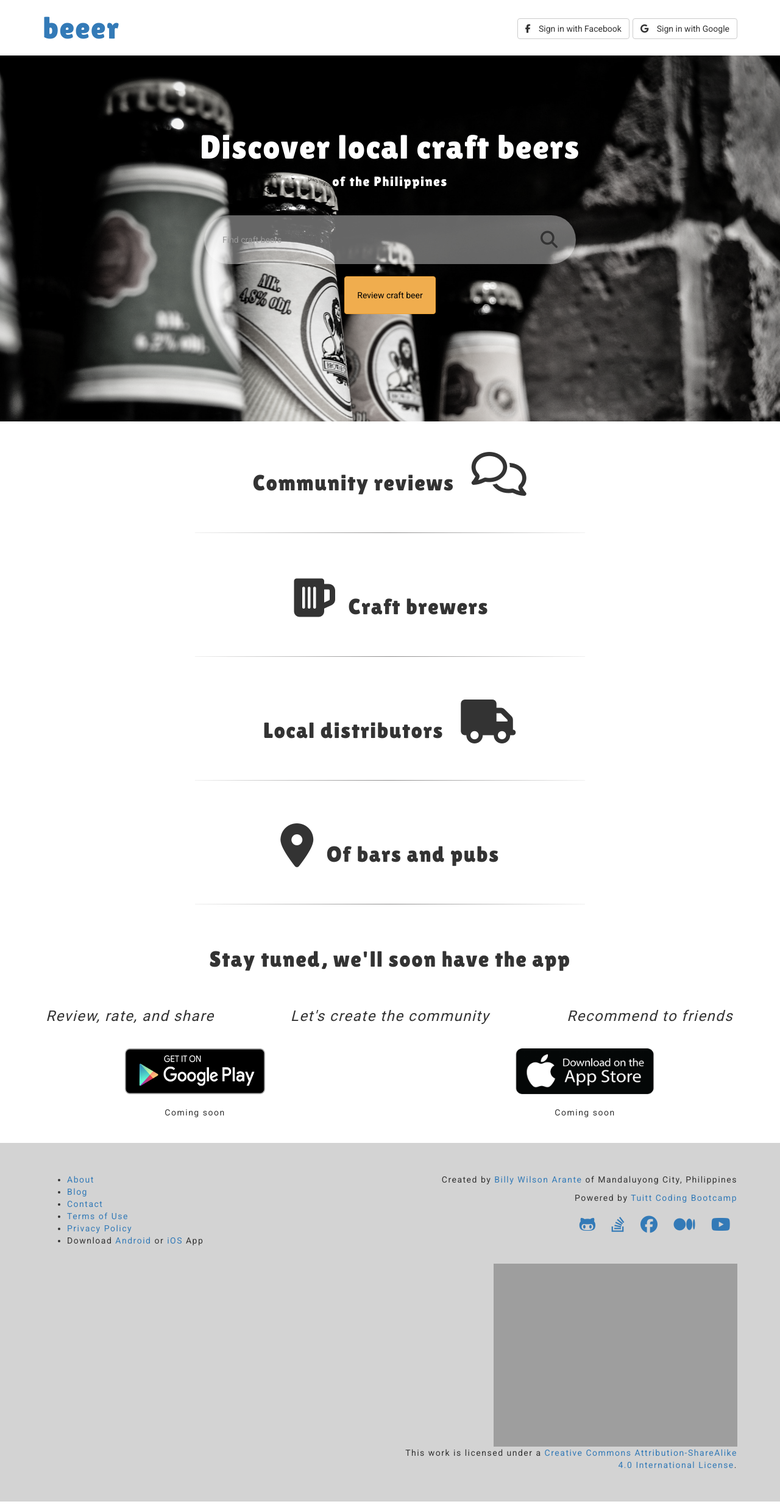
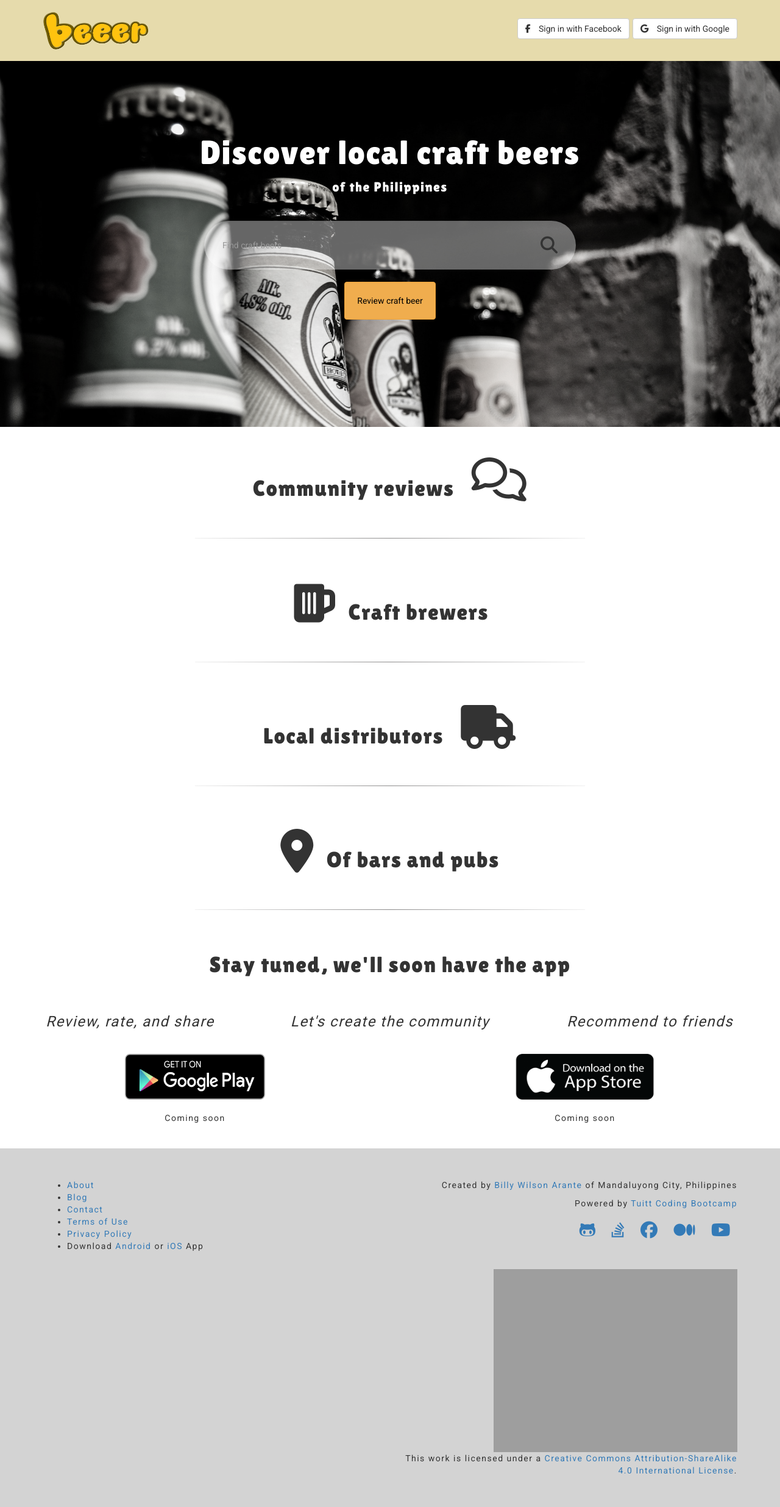
Before and after one commit to arantebw/csp2-ecommerce, a PHP site: page / in a window 1280 px wide. Shown: the whole page at 61% size. Run offline with PHP 8.4, Linux system fonts and the light colour scheme; some libraries are stand-ins or nearby versions; some web fonts are replaced; grey boxes are pictures that could not be loaded.

Commit message:
Applied img for brand name

```diff
--- a/css/style.css
+++ b/css/style.css
@@ -24,15 +24,15 @@ hr.style14 {
 
 .main-header {
 	padding: 10px 0 10px 0;
+  background-color: rgb(230,219,172);
 }
 
 .main-header-right-col {
 	padding-top: 20px;
 }
 
-a.brand-name {
-	font-family: 'Lilita One', cursive;
-	font-size: 50px;
+.brand-name > img {
+  height: 80px;
 }
 
 /* Hero banner */
--- a/tmp/main_header.php
+++ b/tmp/main_header.php
@@ -2,10 +2,10 @@
 <div class="container-fluid main-header">
 	<div class="container">
 		<div class="row">
-			<div class="col-lg-6">
-				<a class="brand-name" href="#">beeer</a>
+			<div class="col-xs-6">
+				<a class="brand-name" href="#"><img src="./img/beeer_logo.png"></a>
 			</div>
-			<div class="col-lg-6 text-right main-header-right-col">
+			<div class="col-xs-6 text-right main-header-right-col">
 				<button class="btn btn-default"><i class="fa fa-facebook" aria-hidden="true" style="margin-right:10px;"></i> Sign in with Facebook</button>
 				<button class="btn btn-default"><i class="fa fa-google" aria-hidden="true" style="margin-right:10px"></i> Sign in with Google</button>
 			</div>
```
Also changed, not shown: img/beeer_logo.png (renamed from img/2.png).
